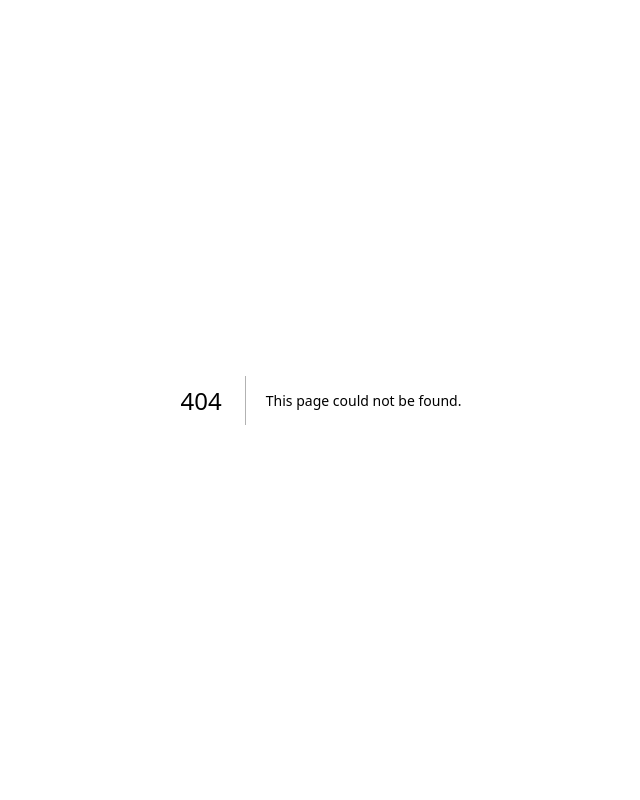
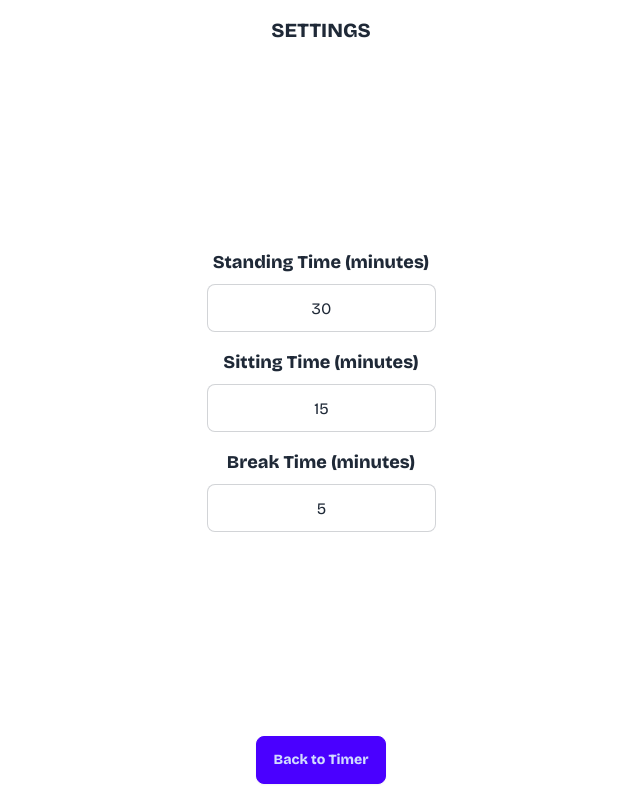
Before and after one commit to JonasHaas/healthy-desk, a Next.js app: page /settings in a window 1280 px wide. Before the commit this address had no page. Shown: the whole page, without its empty margins (319-959 px from the left). Built offline with nearby package versions, Linux system fonts and the light colour scheme.

Commit message:
creating the ui

```diff
--- a/package.json
+++ b/package.json
@@ -11,7 +11,8 @@
   "dependencies": {
     "next": "14.2.3",
     "react": "^18",
-    "react-dom": "^18"
+    "react-dom": "^18",
+    "react-icons": "^5.2.1"
   },
   "devDependencies": {
     "daisyui": "^4.11.1",
--- a/src/app/page.js
+++ b/src/app/page.js
@@ -1,18 +1,36 @@
 "use client"; // This directive marks the file as a Client Component
 
 import { useState } from 'react';
+import Link from 'next/link';
+import Image from 'next/image';
+import { FaCog, FaPlay, FaPause, FaForward, FaRedo } from 'react-icons/fa';
 
 export default function Home() {
+
   return (
-    <>
-      <header className="max-w-7xl mx-auto px-8 py-5 flex items-center">
-        <div className="w-full flex items-center pl-12 md:pl-24 gap-4 md:gap-12">
-          <a className="link link-hover" href="#pricing">Pricing</a>
-          <a className="link link-hover hidden sm:inline" href="#demo">Demo</a>
-          <a className="link link-hover" href="#testimonials">Wall of love</a>
-          <a className="link link-hover hidden md:inline" target="_blank" href="/leaderboard">Leaderboard</a></div>
+    <div className='flex flex-col justify-between min-h-screen max-w-2xl mx-auto'>
+      <header className="flex justify-between items-center py-4 px-6">
+        <div className=" flex items-center text-xl font-bold">
+          <Image className="mr-1" src="/logo.svg" alt="Logo" width={40} height={40} /><span>HEALTHY DESK</span>
+        </div>
+        <Link href="/settings">
+          <FaCog className="text-2xl cursor-pointer" />
+        </Link>
       </header>
-      <button className="btn btn-primary">Button</button>
-    </>
+      <main className="flex flex-col items-center justify-center py-4 px-6">
+        <div className='py-4 px-6 '>PHASENAME</div>
+        <div className="radial-progress" style={{ "--value": "70", "--size": "15rem", "--thickness": "4px" }} role="progressbar">
+          <div className='text-5xl'>00:00</div>
+        </div>
+        <div className='py-4 px-6'></div>
+        <button className="btn btn-circle btn-ghost btn-lg text-3xl">
+          <FaPlay />
+        </button>
+      </main>
+      <footer className="flex justify-between items-center gap-5 py-4 px-6">
+        <button className="btn btn-primary"><FaForward /></button>
+        <button className="btn btn-secondary"><FaRedo /></button>
+      </footer>
+    </div>
   );
 }
--- /dev/null
+++ b/src/app/settings/page.js
@@ -0,0 +1,51 @@
+import Link from 'next/link';
+import Image from 'next/image';
+
+export default function SettingsPage() {
+  return (
+
+    <div className='flex flex-col justify-between items-center min-h-screen max-w-2xl mx-auto'>
+      <header className="flex justify-between items-center py-4 px-6">
+        <div className=" flex items-center text-xl font-bold">
+          SETTINGS
+        </div>
+      </header>
+      <main className="flex flex-col items-center justify-center py-4 px-6">
+        <form className="flex flex-col gap-4 w-full">
+          <div className="flex flex-col gap-2">
+            <label htmlFor="standing" className="text-lg font-semibold text-center">Standing Time (minutes)</label>
+            <input
+              type="number"
+              id="standing"
+              className="input input-bordered w-full text-center"
+              defaultValue={30}
+            />
+          </div>
+          <div className="flex flex-col gap-2">
+            <label htmlFor="sitting" className="text-lg font-semibold text-center">Sitting Time (minutes)</label>
+            <input
+              type="number"
+              id="sitting"
+              className="input input-bordered w-full text-center"
+              defaultValue={15}
+            />
+          </div>
+          <div className="flex flex-col gap-2">
+            <label htmlFor="break" className="text-lg font-semibold text-center">Break Time (minutes)</label>
+            <input
+              type="number"
+              id="break"
+              className="input input-bordered w-full text-center"
+              defaultValue={5}
+            />
+          </div>
+        </form>
+      </main>
+      <footer className="flex justify-between items-center gap-5 py-4 px-6">
+        <Link href="/">
+          <button className="btn btn-primary back-button">Back to Timer</button>
+        </Link>
+      </footer>
+    </div>
+  );
+}
--- a/tailwind.config.js
+++ b/tailwind.config.js
@@ -6,7 +6,7 @@ module.exports = {
     "./src/app/**/*.{js,ts,jsx,tsx,mdx}",
   ],
   daisyui: {
-    themes: ["halloween"],
+    themes: ["light"],
   },
   plugins: [
     require('daisyui'),
```
Also changed, not shown: public/logo.svg (added), 1 other file (tests, documents, lock files or other folders).
